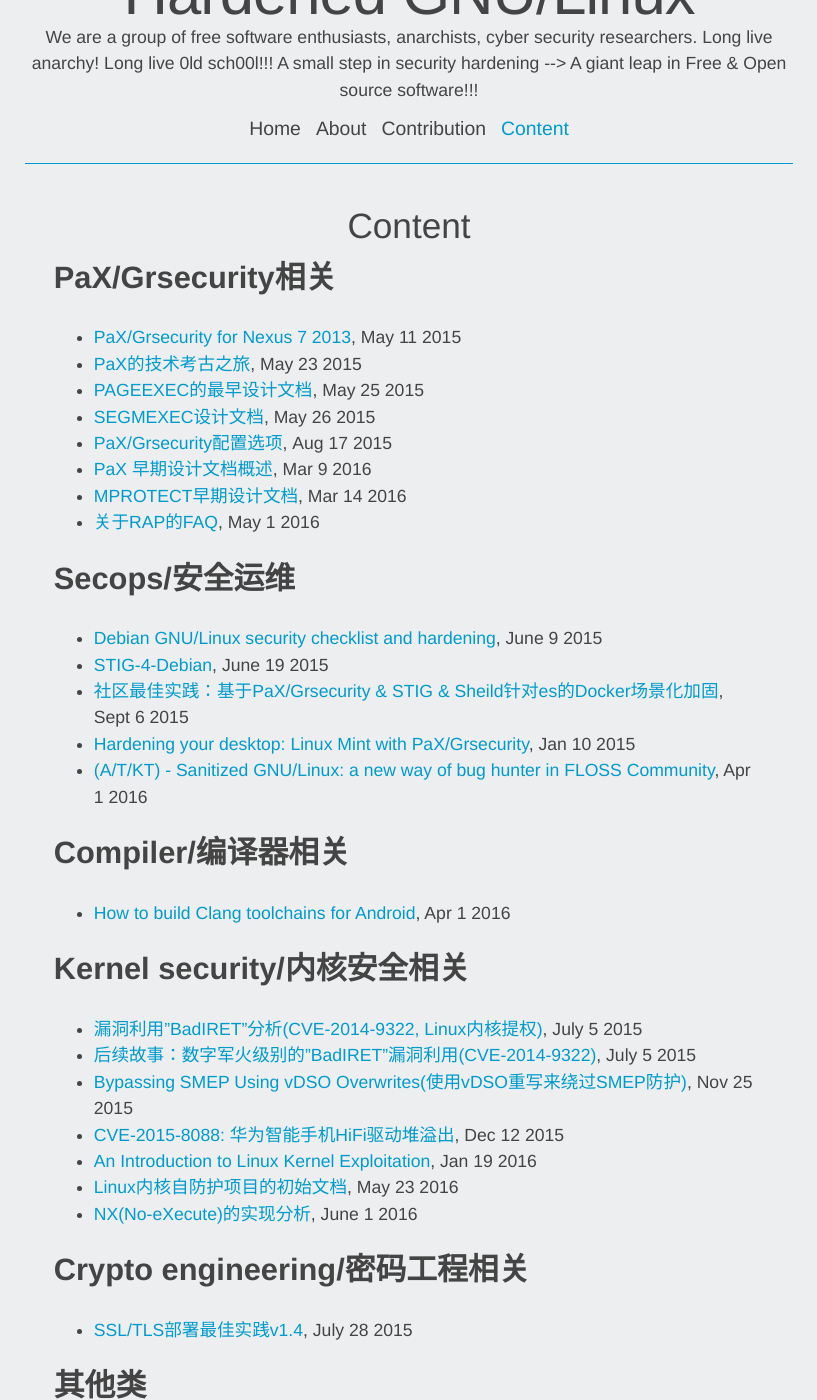
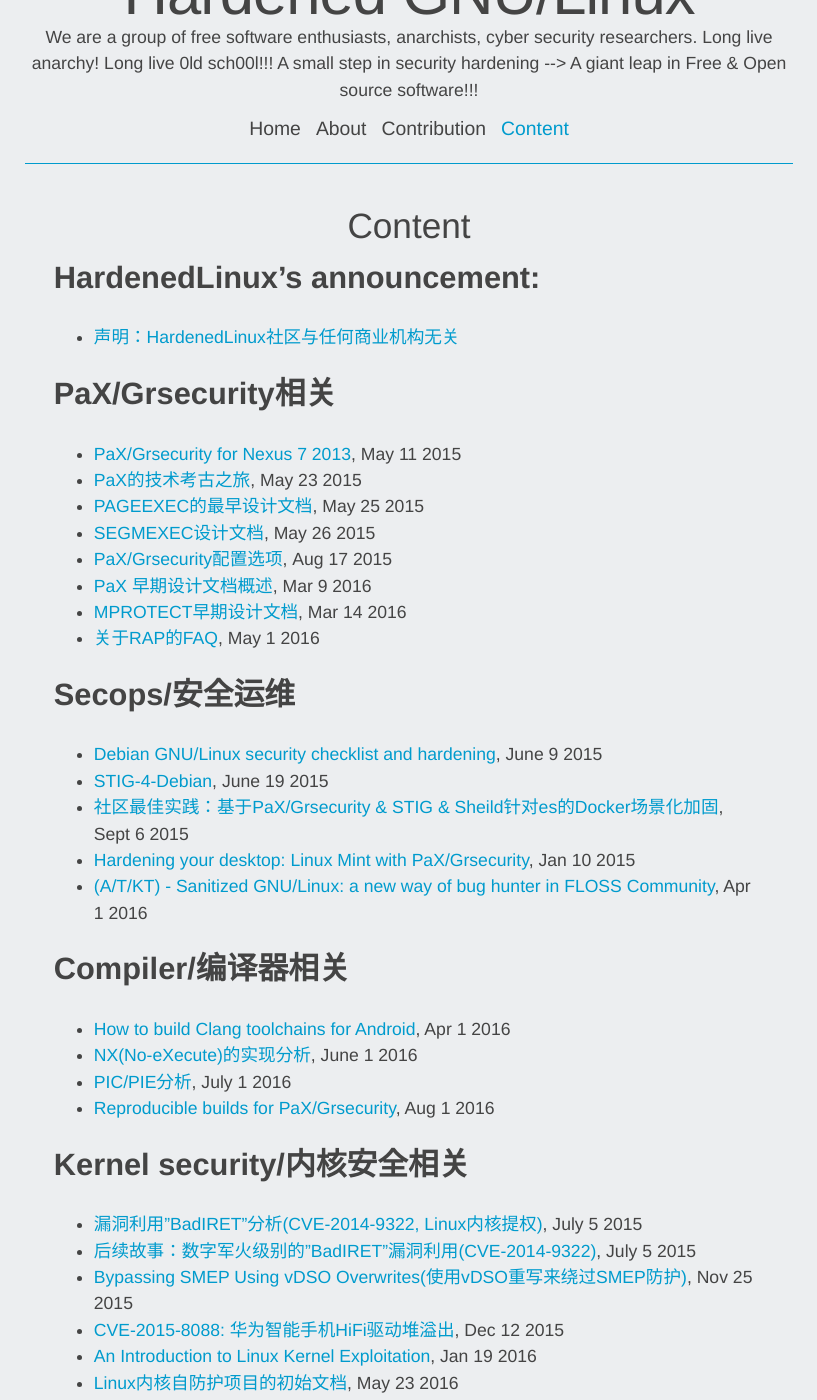
Before and after one commit to hardenedlinux/hardenedlinux.github.io, a Jekyll site: the page built from about3.md, in a window 1280 px wide and 1400 px high, scrolled down 231 px. Shown: the whole window, without its empty margins (231-1048 px from the left). Built offline with Jekyll 4.4.1, drawn with Linux system fonts in a browser that asks for light colours; nearby versions of some CDN libraries.

Commit message:
add content's index

```diff
--- a/about3.md
+++ b/about3.md
@@ -3,6 +3,10 @@
 title: Content
 permalink: /about3/
 ---
+
+### HardenedLinux's announcement:
+
+* [声明：HardenedLinux社区与任何商业机构无关](http://hardenedlinux.org/announcement/2016/08/01/hardenedlinux-statement.html)
 
 ### [PaX/Grsecurity](https://grsecurity.net/)相关
 
@@ -28,7 +32,9 @@
 ### Compiler/编译器相关
 
 * [How to build Clang toolchains for Android](http://hardenedlinux.org/toolchains/2016/04/01/How_to_build_Clang_toolchains_for_Android.html), Apr 1 2016
-
+* [NX(No-eXecute)的实现分析](http://hardenedlinux.org/gnulinux-security/2016/06/01/NX-analysis.html), June 1 2016
+* [PIC/PIE分析](http://hardenedlinux.org/system-security/2016/07/01/PIC_and_PIE_analysis.html), July 1 2016
+* [Reproducible builds for PaX/Grsecurity](http://hardenedlinux.org/system-security/2016/08/01/reproducbile-builds-for-pax-grsecurity.html), Aug 1 2016
 
 ### Kernel security/内核安全相关
 
```
Also changed, not shown: other parts of about3.md (+0 -1 lines), about2.md (+1 -1 lines).
